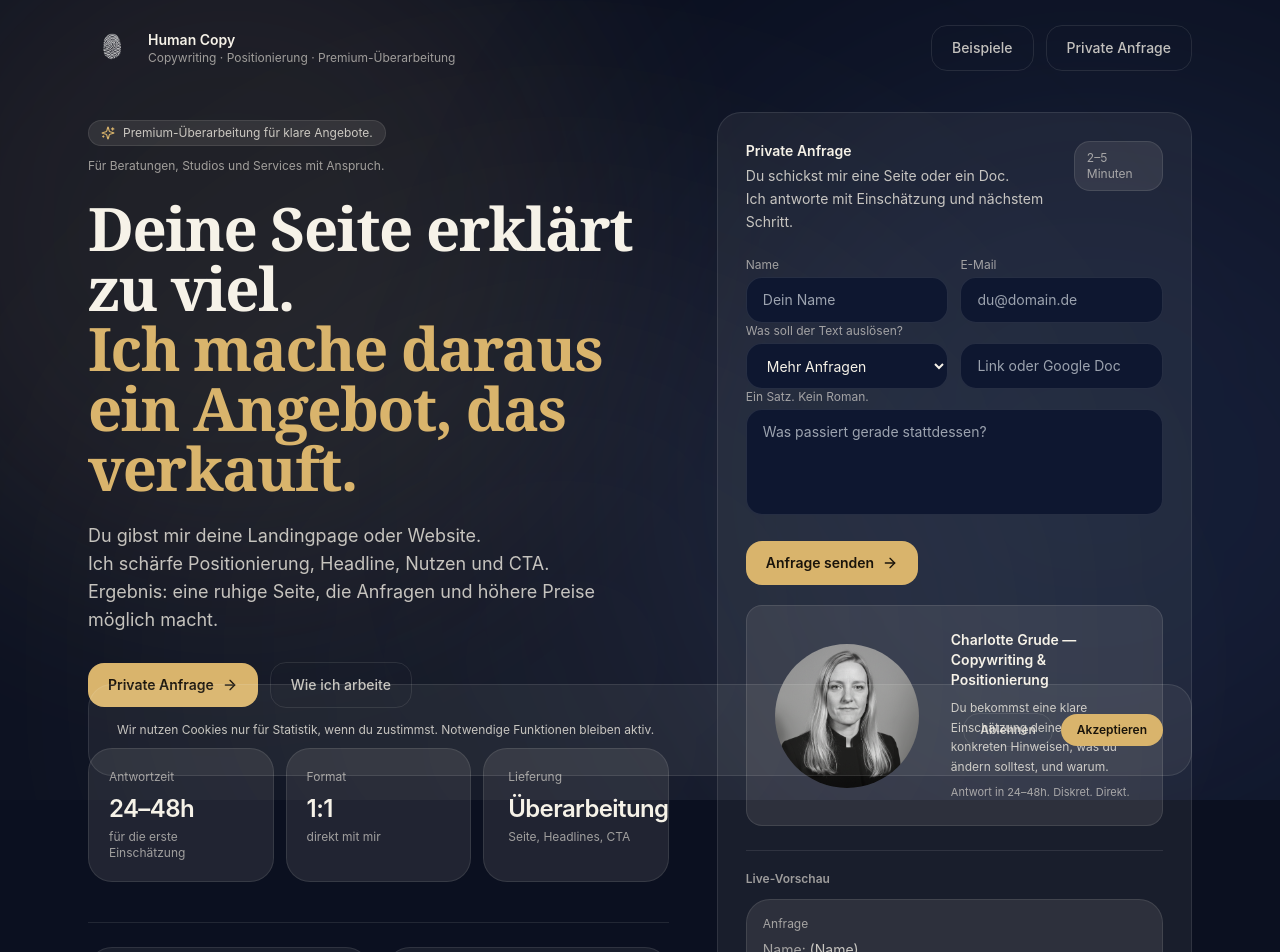
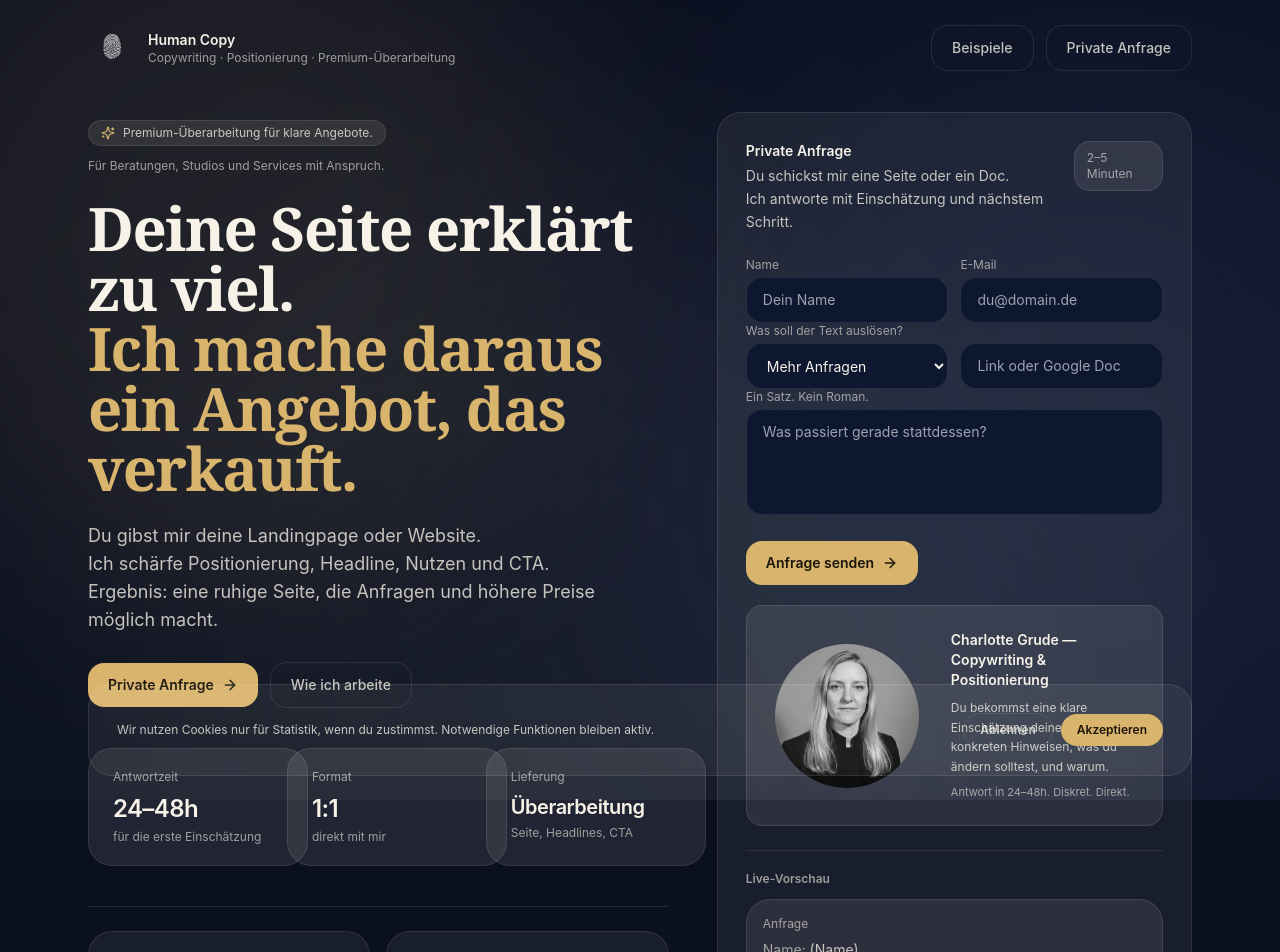
Before and after one commit to Ucique/human-copy-landing-v3-premium, a React (Vite) app: page / in a window 1280 px wide. Shown: the top 952 px of the page. Built offline with nearby package versions, Linux system fonts and the light colour scheme.

Commit message:
Fix stat card spacing and force larger trust portrait

```diff
--- a/src/LandingpageV3Preview.jsx
+++ b/src/LandingpageV3Preview.jsx
@@ -87,7 +87,7 @@ function GhostButton({ children, className, ...props }) {
 function Kpi({ title, value, note, className, valueClassName }) {
   return (
     <div
-      className={cn("rounded-3xl p-5", className)}
+      className={cn("w-full rounded-3xl px-6 py-5 sm:min-w-[220px]", className)}
       style={{ border: `1px solid ${THEME.stroke2}`, background: THEME.card2 }}
     >
       <div className="text-xs" style={{ color: THEME.faint }}>{title}</div>
@@ -146,16 +146,27 @@ function TrustBlock() {
       style={{ border: `1px solid ${THEME.stroke2}`, background: THEME.card2 }}
     >
       {failed ? (
-        <div
-          className="h-32 w-32 rounded-full md:h-36 md:w-36"
-        />
+        <>
+          <div className="rounded-full shrink-0 md:hidden" style={{ width: 112, height: 112 }} />
+          <div className="hidden rounded-full shrink-0 md:block" style={{ width: 144, height: 144 }} />
+        </>
       ) : (
-        <img
-          src={profileCharlotte}
-          alt="Charlotte Grude"
-          onError={() => setFailed(true)}
-          className="h-32 w-32 rounded-full object-cover object-center md:h-36 md:w-36"
-        />
+        <>
+          <img
+            src={profileCharlotte}
+            alt="Charlotte Grude"
+            onError={() => setFailed(true)}
+            className="rounded-full object-cover object-center shrink-0 md:hidden"
+            style={{ width: 112, height: 112 }}
+          />
+          <img
+            src={profileCharlotte}
+            alt="Charlotte Grude"
+            onError={() => setFailed(true)}
+            className="hidden rounded-full object-cover object-center shrink-0 md:block"
+            style={{ width: 144, height: 144 }}
+          />
+        </>
       )}
       <div className="space-y-2">
         <div className="text-sm font-semibold" style={{ color: THEME.ink }}>
@@ -361,15 +372,14 @@ export default function LandingpageV3Preview() {
               </GhostButton>
             </div>
 
-            <div className="mt-10 grid gap-3 md:grid-cols-3">
+            <div className="mt-10 grid grid-cols-1 gap-4 sm:grid-cols-3">
               <Kpi title="Antwortzeit" value="24–48h" note="für die erste Einschätzung" />
               <Kpi title="Format" value="1:1" note="direkt mit mir" />
               <Kpi
                 title="Lieferung"
                 value="Überarbeitung"
                 note="Seite, Headlines, CTA"
-                className="px-6"
-                valueClassName="whitespace-nowrap"
+                valueClassName="whitespace-nowrap text-lg md:text-xl font-semibold leading-tight"
               />
             </div>
 
```
